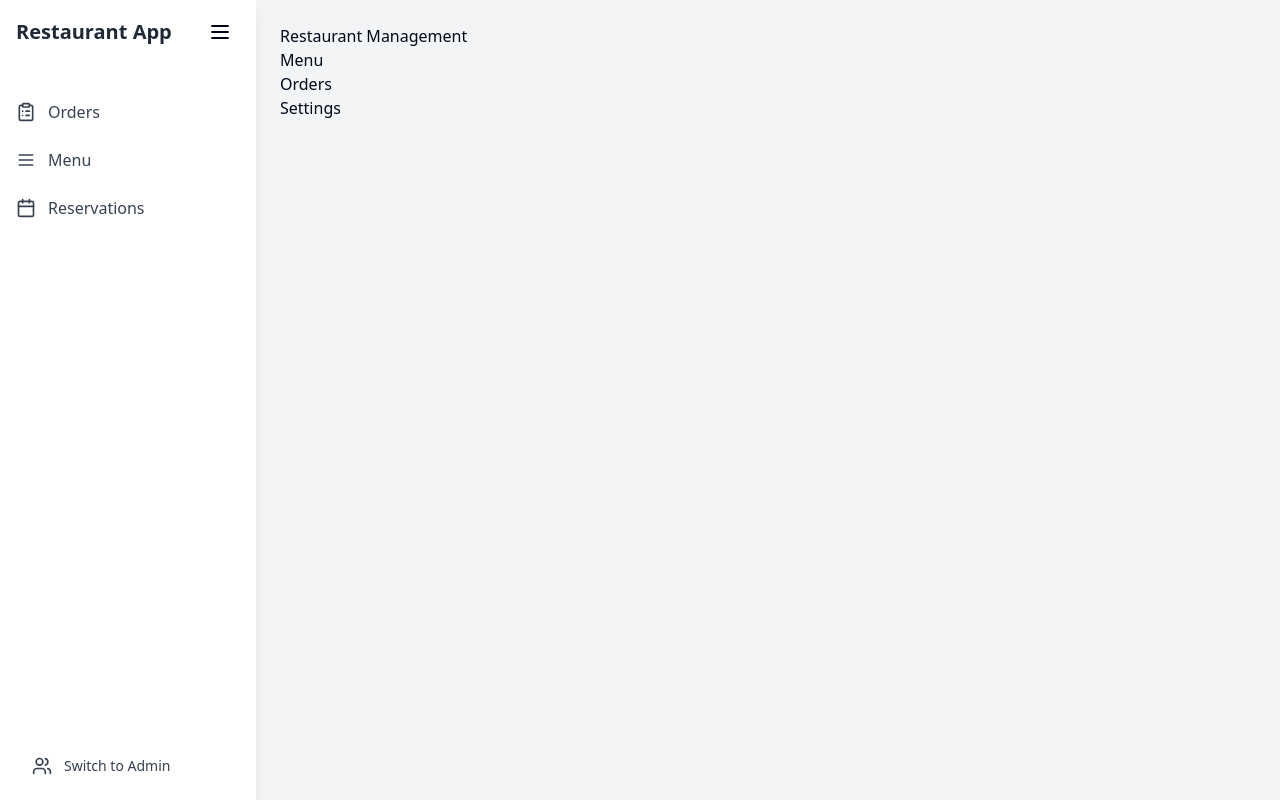
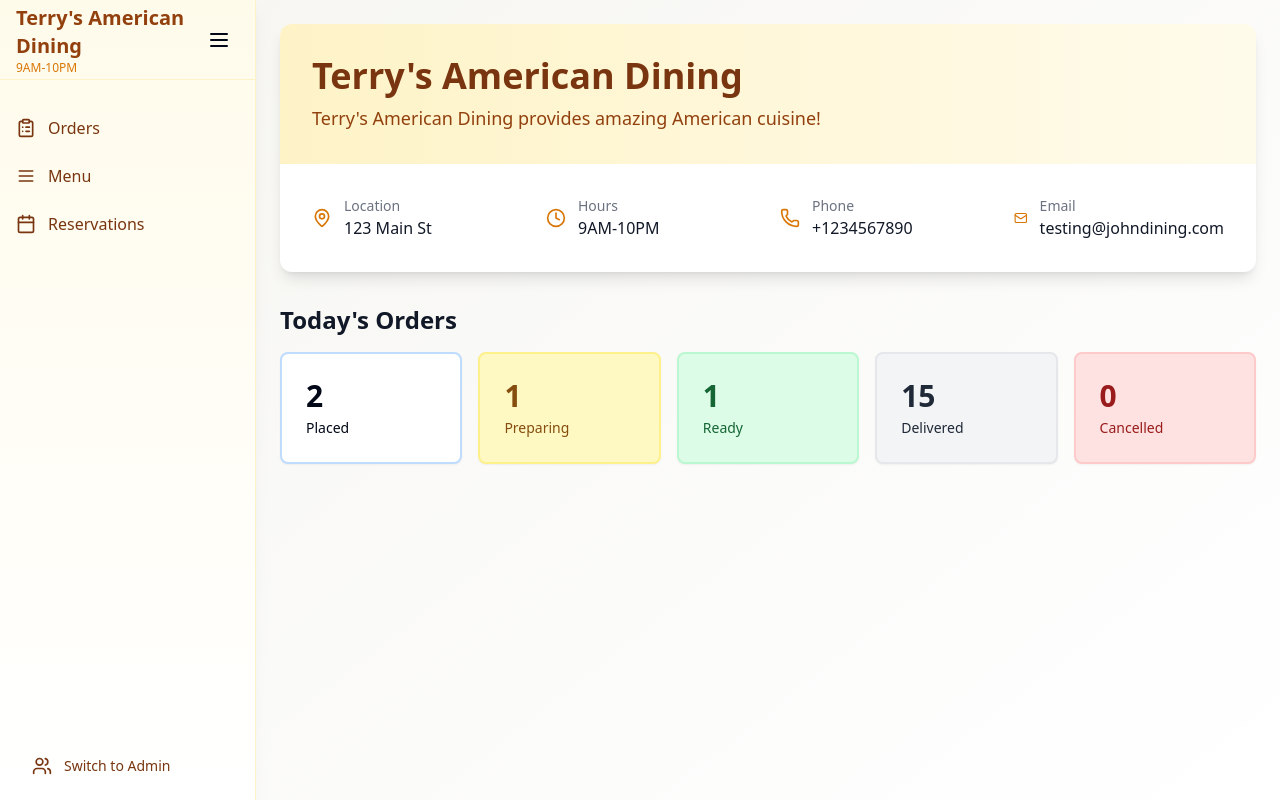
Before and after one commit to trustedge/Restaurant-Frontend, a Next.js app: page / in a window 1280 px wide. Built offline with nearby package versions, Linux system fonts and the light colour scheme.

Commit message:
Updated home page

```diff
--- a/app/client-layout.tsx
+++ b/app/client-layout.tsx
@@ -4,6 +4,7 @@ import React, { useState } from 'react';
 import { Menu, Users, Settings, Calendar, ClipboardList } from 'lucide-react';
 import Link from 'next/link';
 import { useAdmin } from './contexts/admin-context';
+import { useSettings } from './contexts/settings-context';
 
 export default function ClientLayout({
   children,
@@ -11,6 +12,7 @@ export default function ClientLayout({
   children: React.ReactNode;
 }) {
   const { isAdmin, setIsAdmin } = useAdmin();
+  const { settings } = useSettings();
   const [isSidebarOpen, setSidebarOpen] = useState(true);
 
   const navigationItems = [
@@ -23,11 +25,14 @@ export default function ClientLayout({
   return (
     <div className="flex h-screen bg-gray-100">
       {/* Sidebar */}
-      <div className={`${isSidebarOpen ? 'w-64' : 'w-20'} bg-white shadow-lg transition-all duration-300`}>
-        <div className="flex h-16 items-center justify-between px-4">
-          <h1 className={`${isSidebarOpen ? 'block' : 'hidden'} text-xl font-bold text-gray-800`}>
-            Restaurant App
-          </h1>
+      <div className={`${isSidebarOpen ? 'w-64' : 'w-20'} bg-gradient-to-b from-amber-50 to-white shadow-lg transition-all duration-300 border-r border-amber-100`}>
+        <div className="flex h-20 items-center justify-between px-4 border-b border-amber-100">
+          <Link href="/" className={`${isSidebarOpen ? 'block' : 'hidden'} group`}>
+            <h1 className="text-xl font-bold text-amber-800 group-hover:text-amber-600 transition-colors">
+              {settings.RESTAURANT_NAME}
+            </h1>
+            <p className="text-xs text-amber-600">{settings.RESTAURANT_HOURS}</p>
+          </Link>
           <button
             onClick={() => setSidebarOpen(!isSidebarOpen)}
             className="p-2 rounded-lg hover:bg-gray-100"
@@ -41,7 +46,7 @@ export default function ClientLayout({
             <Link
               key={item.name}
               href={item.href}
-              className="flex items-center px-4 py-3 text-gray-700 hover:bg-gray-100"
+              className="flex items-center px-4 py-3 text-amber-900 hover:bg-amber-50 transition-colors duration-200"
             >
               <item.icon className="h-5 w-5" />
               {isSidebarOpen && (
@@ -54,7 +59,7 @@ export default function ClientLayout({
         <div className="absolute bottom-4 w-full px-4">
           <button
             onClick={() => setIsAdmin(!isAdmin)}
-            className="flex items-center w-full px-4 py-2 text-sm text-gray-700 hover:bg-gray-100 rounded-lg"
+            className="flex items-center w-full px-4 py-2 text-sm text-amber-900 hover:bg-amber-50 rounded-lg transition-colors duration-200"
           >
             <Users className="h-5 w-5" />
             {isSidebarOpen && (
@@ -67,8 +72,8 @@ export default function ClientLayout({
       </div>
 
       {/* Main Content */}
-      <div className="flex-1 overflow-auto">
-        <div className="p-6">
+      <div className="flex-1 overflow-auto bg-gradient-to-br from-amber-50/30 to-white">
+        <div className="p-6 max-w-7xl mx-auto">
           {children}
         </div>
       </div>
--- /dev/null
+++ b/app/contexts/settings-context.tsx
@@ -0,0 +1,53 @@
+"use client";
+
+import React, { createContext, useContext, useState } from 'react';
+
+interface Settings {
+  RESTAURANT_NAME: string;
+  RESTAURANT_DESCRIPTION: string;
+  RESTAURANT_ADDRESS: string;
+  RESTAURANT_HOURS: string;
+  RESTAURANT_EMAIL: string;
+  RESTAURANT_SUPPORT_PHONE: string;
+  PHONE_AGENT_INSTRUCTION: string;
+}
+
+const defaultSettings: Settings = {
+  RESTAURANT_NAME: "Terry's American Dining",
+  RESTAURANT_DESCRIPTION: "Terry's American Dining provides amazing American cuisine!",
+  RESTAURANT_ADDRESS: "123 Main St",
+  RESTAURANT_HOURS: "9AM-10PM",
+  RESTAURANT_EMAIL: "testing@johndining.com",
+  RESTAURANT_SUPPORT_PHONE: "+1234567890",
+  PHONE_AGENT_INSTRUCTION: `If a customer wish to reserve table, your goal is to gather necessary information from callers in a friendly and efficient manner like follows:
+1. Ask for their name.
+2. Ask for number of the people who will be dining.
+3. Request their preferred date and time for the appointment.
+4. Confirm all details with the caller, including the date and time of the appointment.`
+};
+
+const SettingsContext = createContext<{
+  settings: Settings;
+  setSettings: React.Dispatch<React.SetStateAction<Settings>>;
+}>({
+  settings: defaultSettings,
+  setSettings: () => {},
+});
+
+export function SettingsProvider({ children }: { children: React.ReactNode }) {
+  const [settings, setSettings] = useState<Settings>(defaultSettings);
+
+  return (
+    <SettingsContext.Provider value={{ settings, setSettings }}>
+      {children}
+    </SettingsContext.Provider>
+  );
+}
+
+export function useSettings() {
+  const context = useContext(SettingsContext);
+  if (!context) {
+    throw new Error('useSettings must be used within a SettingsProvider');
+  }
+  return context;
+}
--- a/app/layout.tsx
+++ b/app/layout.tsx
@@ -2,6 +2,7 @@ import "./globals.css";
 import ClientLayout from '@/app/client-layout';
 import { AdminProvider } from './contexts/admin-context';
 import { MenuProvider } from './contexts/menu-context';
+import { SettingsProvider } from './contexts/settings-context';
 
 export const metadata = {
   title: "Restaurant Management System",
@@ -18,9 +19,11 @@ export default function RootLayout({
       <body>
         <AdminProvider>
           <MenuProvider>
-            <ClientLayout>
-              {children}
-            </ClientLayout>
+            <SettingsProvider>
+              <ClientLayout>
+                {children}
+              </ClientLayout>
+            </SettingsProvider>
           </MenuProvider>
         </AdminProvider>
       </body>
--- a/app/orders/page.tsx
+++ b/app/orders/page.tsx
@@ -1,6 +1,7 @@
 "use client";
 
 import React, { useState, useEffect, useRef } from 'react';
+import { useSearchParams } from 'next/navigation';
 import { useMenu } from '@/app/contexts/menu-context';
 import { Plus, Check, X, Search, Clock, Loader2 } from 'lucide-react';
 import { Button } from '@/components/ui/button';
@@ -40,7 +41,8 @@ interface Order {
 }
 
 export default function OrdersPage() {
-  const [filterStatus, setFilterStatus] = useState('All');
+  const searchParams = useSearchParams();
+  const [filterStatus, setFilterStatus] = useState(searchParams.get('status') || 'All');
   const [searchTerm, setSearchTerm] = useState('');
   const [isMenuDialogOpen, setIsMenuDialogOpen] = useState(false);
   const [selectedItems, setSelectedItems] = useState<Set<string>>(new Set());
@@ -138,6 +140,14 @@ export default function OrdersPage() {
   useEffect(() => {
     setDisplayedItems(40);
   }, [selectedCategory, menuSearchTerm]);
+
+  // Update filter status when URL query parameter changes
+  useEffect(() => {
+    const status = searchParams.get('status');
+    if (status) {
+      setFilterStatus(status);
+    }
+  }, [searchParams]);
 
   // Cleanup timeout on unmount
   useEffect(() => {
--- a/app/page.tsx
+++ b/app/page.tsx
@@ -1,17 +1,92 @@
+"use client";
+
 import React from 'react';
+import { useSettings } from './contexts/settings-context';
+import { MapPin, Clock, Phone, Mail, ArrowRight } from 'lucide-react';
+import { Card } from '@/components/ui/card';
 import Link from 'next/link';
 
 export default function HomePage() {
+  const { settings } = useSettings();
+
+  // Mock order statistics (in a real app, this would come from a backend)
+  const orderStats = {
+    'Placed': 2,
+    'Preparing': 1,
+    'Ready': 1,
+    'Delivered': 15,
+    'Cancelled': 0
+  };
+
+  const statusColors = {
+    'Placed': 'bg-blue-100 text-blue-800 border-blue-200',
+    'Preparing': 'bg-yellow-100 text-yellow-800 border-yellow-200',
+    'Ready': 'bg-green-100 text-green-800 border-green-200',
+    'Delivered': 'bg-gray-100 text-gray-800 border-gray-200',
+    'Cancelled': 'bg-red-100 text-red-800 border-red-200'
+  };
+
   return (
-    <div>
-      <h1>Restaurant Management</h1>
-      <nav>
-        <ul>
-          <li><Link href="/menu">Menu</Link></li>
-          <li><Link href="/orders">Orders</Link></li>
-          <li><Link href="/settings">Settings</Link></li>
-        </ul>
-      </nav>
+    <div className="space-y-8">
+      {/* Restaurant Info Section */}
+      <div className="bg-white rounded-xl shadow-lg overflow-hidden">
+        <div className="bg-gradient-to-r from-amber-100 to-amber-50 p-8">
+          <h1 className="text-4xl font-bold text-amber-900 mb-2">{settings.RESTAURANT_NAME}</h1>
+          <p className="text-amber-800 text-lg">{settings.RESTAURANT_DESCRIPTION}</p>
+        </div>
+
+        <div className="grid grid-cols-1 md:grid-cols-2 lg:grid-cols-4 gap-6 p-8">
+          <div className="flex items-center gap-3">
+            <MapPin className="h-5 w-5 text-amber-600" />
+            <div>
+              <div className="text-sm font-medium text-gray-500">Location</div>
+              <div className="text-gray-900">{settings.RESTAURANT_ADDRESS}</div>
+            </div>
+          </div>
+
+          <div className="flex items-center gap-3">
+            <Clock className="h-5 w-5 text-amber-600" />
+            <div>
+              <div className="text-sm font-medium text-gray-500">Hours</div>
+              <div className="text-gray-900">{settings.RESTAURANT_HOURS}</div>
+            </div>
+          </div>
+
+          <div className="flex items-center gap-3">
+            <Phone className="h-5 w-5 text-amber-600" />
+            <div>
+              <div className="text-sm font-medium text-gray-500">Phone</div>
+              <div className="text-gray-900">{settings.RESTAURANT_SUPPORT_PHONE}</div>
+            </div>
+          </div>
+
+          <div className="flex items-center gap-3">
+            <Mail className="h-5 w-5 text-amber-600" />
+            <div>
+              <div className="text-sm font-medium text-gray-500">Email</div>
+              <div className="text-gray-900">{settings.RESTAURANT_EMAIL}</div>
+            </div>
+          </div>
+        </div>
+      </div>
+
+      {/* Order Statistics */}
+      <div>
+        <h2 className="text-2xl font-semibold text-gray-900 mb-4">Today's Orders</h2>
+        <div className="grid grid-cols-2 md:grid-cols-3 lg:grid-cols-5 gap-4">
+          {Object.entries(orderStats).map(([status, count]) => (
+            <Link key={status} href={`/orders?status=${status}`}>
+              <Card className={`p-6 border-2 ${statusColors[status as keyof typeof statusColors]} group hover:shadow-lg transition-all duration-200 cursor-pointer relative`}>
+                <div className="text-3xl font-bold mb-1">{count}</div>
+                <div className="flex items-center justify-between">
+                  <div className="text-sm font-medium">{status}</div>
+                  <ArrowRight className="h-4 w-4 opacity-0 group-hover:opacity-100 transition-opacity duration-200" />
+                </div>
+              </Card>
+            </Link>
+          ))}
+        </div>
+      </div>
     </div>
   );
 }
--- a/app/settings/page.tsx
+++ b/app/settings/page.tsx
@@ -1,6 +1,7 @@
 "use client";
 
-import React, { useState } from 'react';
+import React from 'react';
+import { useSettings } from '../contexts/settings-context';
 import { Save } from 'lucide-react';
 import { Button } from '@/components/ui/button';
 import { Input } from '@/components/ui/input';
@@ -17,25 +18,7 @@ interface Settings {
 }
 
 export default function SettingsPage() {
-  const [settings, setSettings] = useState<Settings>({
-    RESTAURANT_NAME: "Terry's American Dining",
-    RESTAURANT_DESCRIPTION: "Terry's American Dining provides amazing American cuisine!",
-    RESTAURANT_ADDRESS: "123 Main St",
-    RESTAURANT_HOURS: "9AM-10PM",
-    RESTAURANT_EMAIL: "testing@johndining.com",
-    RESTAURANT_SUPPORT_PHONE: "+1234567890",
-    PHONE_AGENT_INSTRUCTION: `If a customer wish to reserve table, your goal is to gather necessary information from callers in a friendly and efficient manner like follows:
-1. Ask for their name.
-2. Ask for number of the people who will be dining.
-3. Request their preferred date and time for the appointment.
-4. Confirm all details with the caller, including the date and time of the appointment.
-
-If a customer wishes to place an order:
-1. Please confirm with the details(important fields: Customer name, item name, quantity if not specified will be default to 1) before executing the PlaceOrder function
-2. The customer can only order items in the menu (Only read out the name of the items if asked to do so, and read description, price, calories only if specifically requested)
-3. If customer wants an item that doesn't exist in menu below, you may suggest an menu item that is similar to the customer's item according to the menu description
-4. Customer can also add side notes on each item.`
-  });
+  const { settings, setSettings } = useSettings();
 
   const handleChange = (key: keyof Settings, value: string) => {
     setSettings(prev => ({
```
